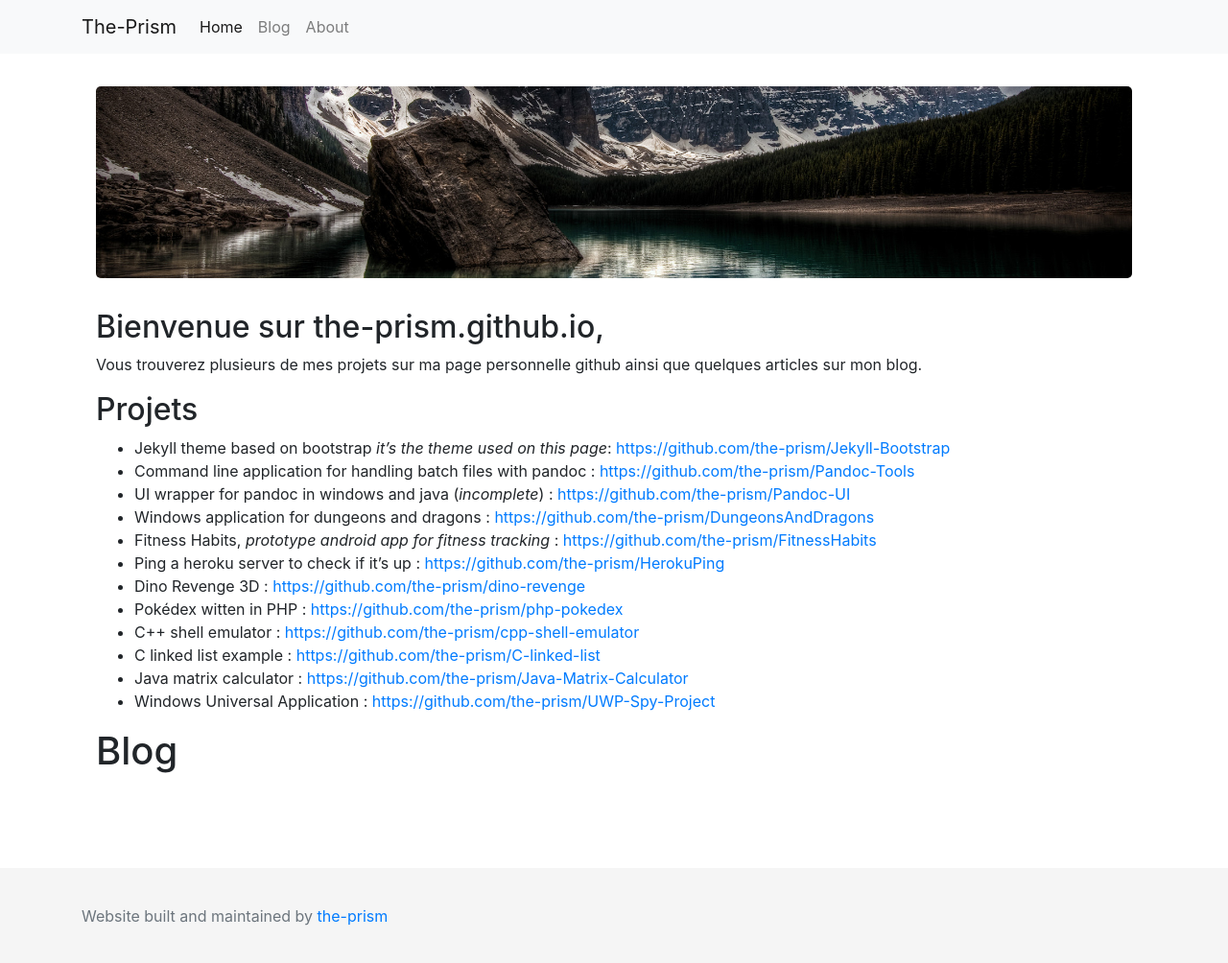
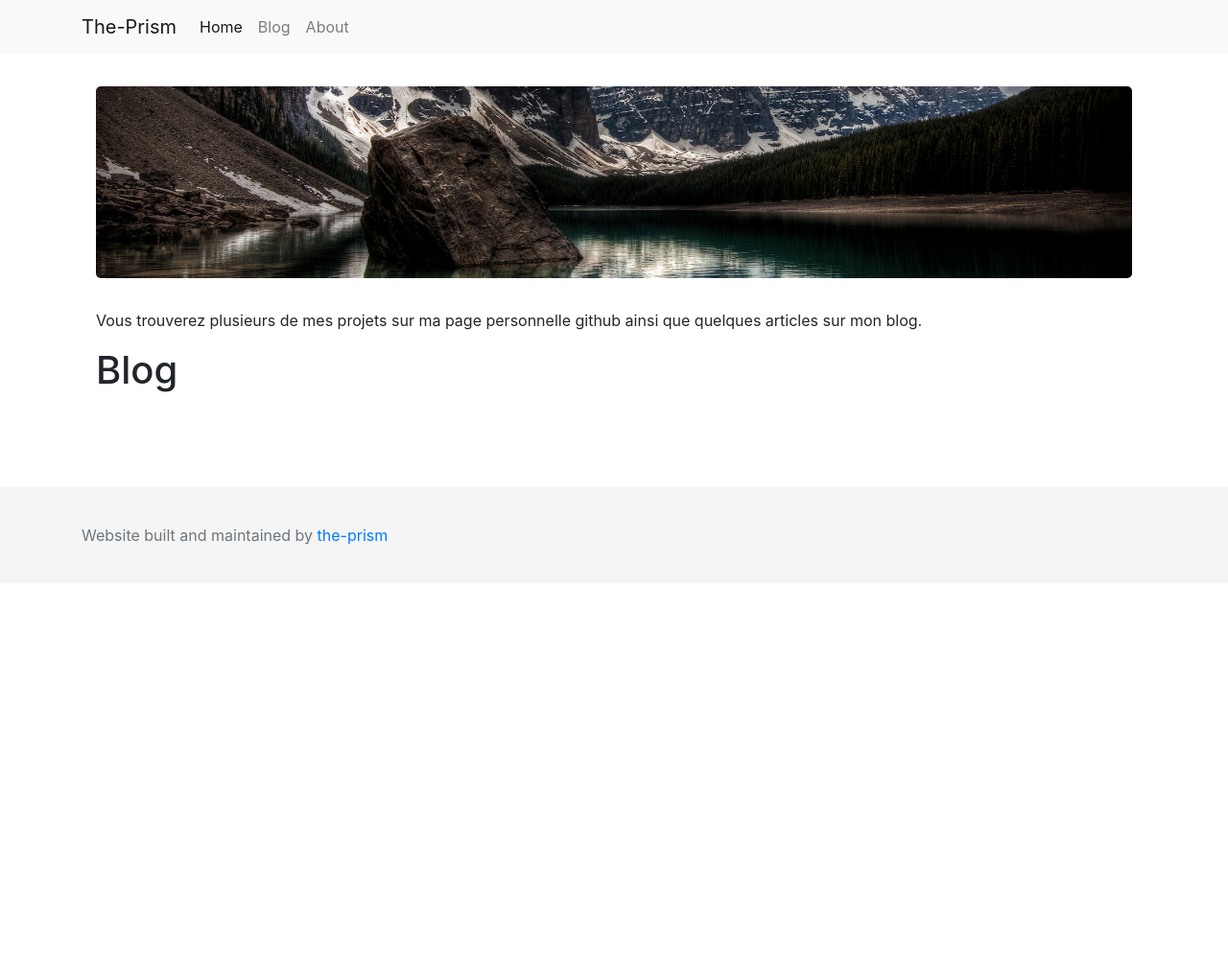
Before and after one commit to the-prism/website, a Jekyll site: the page built from index.html, in a window 1280 px wide and 1005 px high. Shown: the whole window at 96% size. Built offline with Jekyll 4.4.1, drawn with Linux system fonts in a browser that asks for light colours.

Commit message:
Update and rename index.md to index.html

```diff
--- a/index.md
+++ b/index.html
@@ -7,24 +7,7 @@ title: Home
 &nbsp;
 </div>
 
-## Bienvenue sur the-prism.github.io,
-
-Vous trouverez plusieurs de mes projets sur ma page personnelle github ainsi que quelques articles sur mon blog.
-
-## Projets
-
-* Jekyll theme based on bootstrap _it's the theme used on this page_: <https://github.com/the-prism/Jekyll-Bootstrap>
-* Command line application for handling batch files with pandoc : <https://github.com/the-prism/Pandoc-Tools>
-* UI wrapper for pandoc in windows and java (_incomplete_) : <https://github.com/the-prism/Pandoc-UI>
-* Windows application for dungeons and dragons : <https://github.com/the-prism/DungeonsAndDragons>
-* Fitness Habits, _prototype android app for fitness tracking_ : <https://github.com/the-prism/FitnessHabits>
-* Ping a heroku server to check if it's up : <https://github.com/the-prism/HerokuPing>
-* Dino Revenge 3D : <https://github.com/the-prism/dino-revenge>
-* Pokédex witten in PHP : <https://github.com/the-prism/php-pokedex>
-* C++ shell emulator : <https://github.com/the-prism/cpp-shell-emulator>
-* C linked list example : <https://github.com/the-prism/C-linked-list>
-* Java matrix calculator : <https://github.com/the-prism/Java-Matrix-Calculator>
-* Windows Universal Application : <https://github.com/the-prism/UWP-Spy-Project>
+<p>Vous trouverez plusieurs de mes projets sur ma page personnelle github ainsi que quelques articles sur mon blog.</p>
 
 <h1>Blog</h1>
 
```
